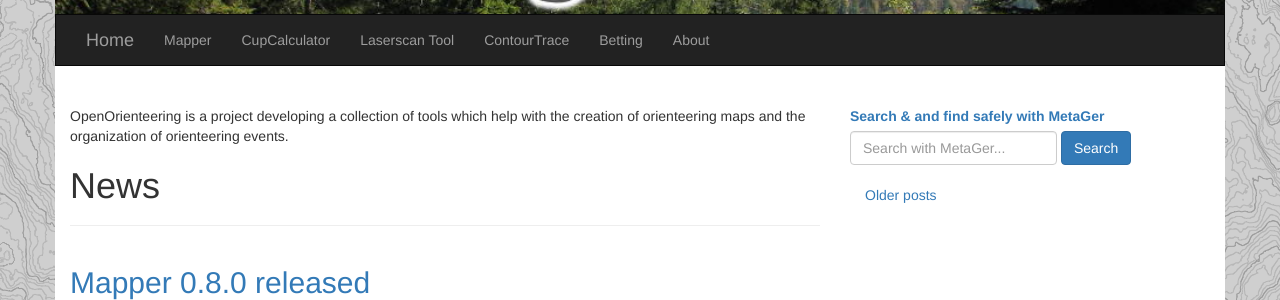
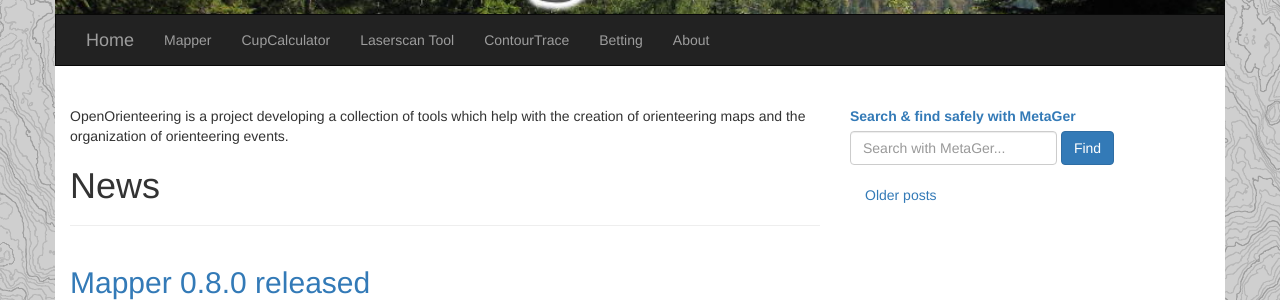
Before and after one commit to OpenOrienteering/OpenOrienteering.github.io, a Jekyll site: the page built from index.html, in a window 1280 px wide and 900 px high. Shown: the part 201-501 px from the top of the window. Built offline with Jekyll 4.4.1, drawn with Linux system fonts in a browser that asks for light colours; the list of posts is cut into pages by our own code.

Commit message:
Fix search widget

```diff
--- a/_layouts/default.html
+++ b/_layouts/default.html
@@ -66,9 +66,9 @@
 {% else %}
           <form class="form-inline" action="https://metager.de/en/meta/meta.ger3" method="get" accept-charset="UTF-8" style="margin-bottom:10px;">
             <div class="form-group">
-              <label for="eingabe"><a title="Search & and find safely with MetaGer" href="https://metager.de/en">Search & and find safely with MetaGer</a></label>
+              <label for="eingabe"><a title="Search & and find safely with MetaGer" href="https://metager.de/en">Search &amp; find safely with MetaGer</a></label>
               <input type="text" class="form-control" name="eingabe" placeholder="Search with MetaGer...">
-              <button type="submit" class="btn btn-primary">Search</button>
+              <button type="submit" class="btn btn-primary">Find</button>
             </div>
             <input type="hidden" name="encoding" value="utf8"></input>
             <input type="hidden" name="site" value="openorienteering.org">
```
